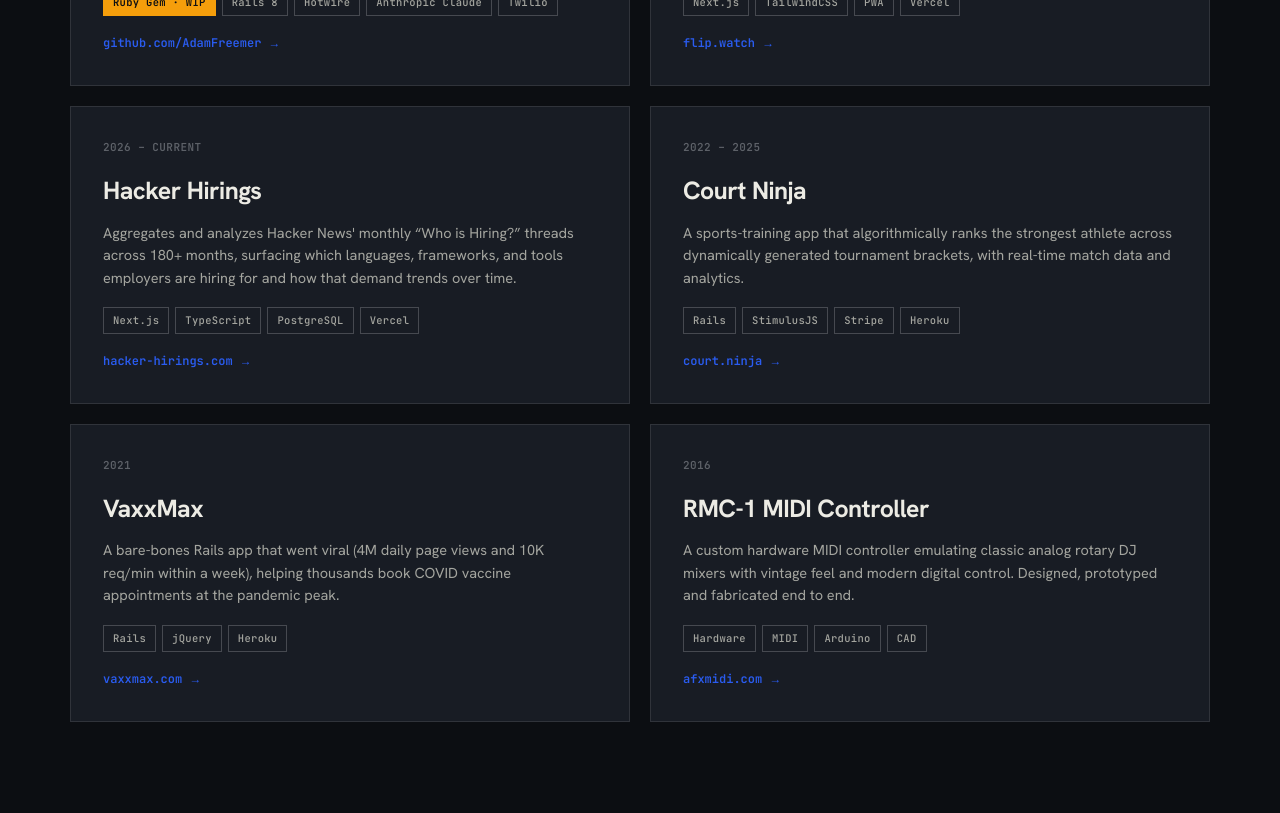
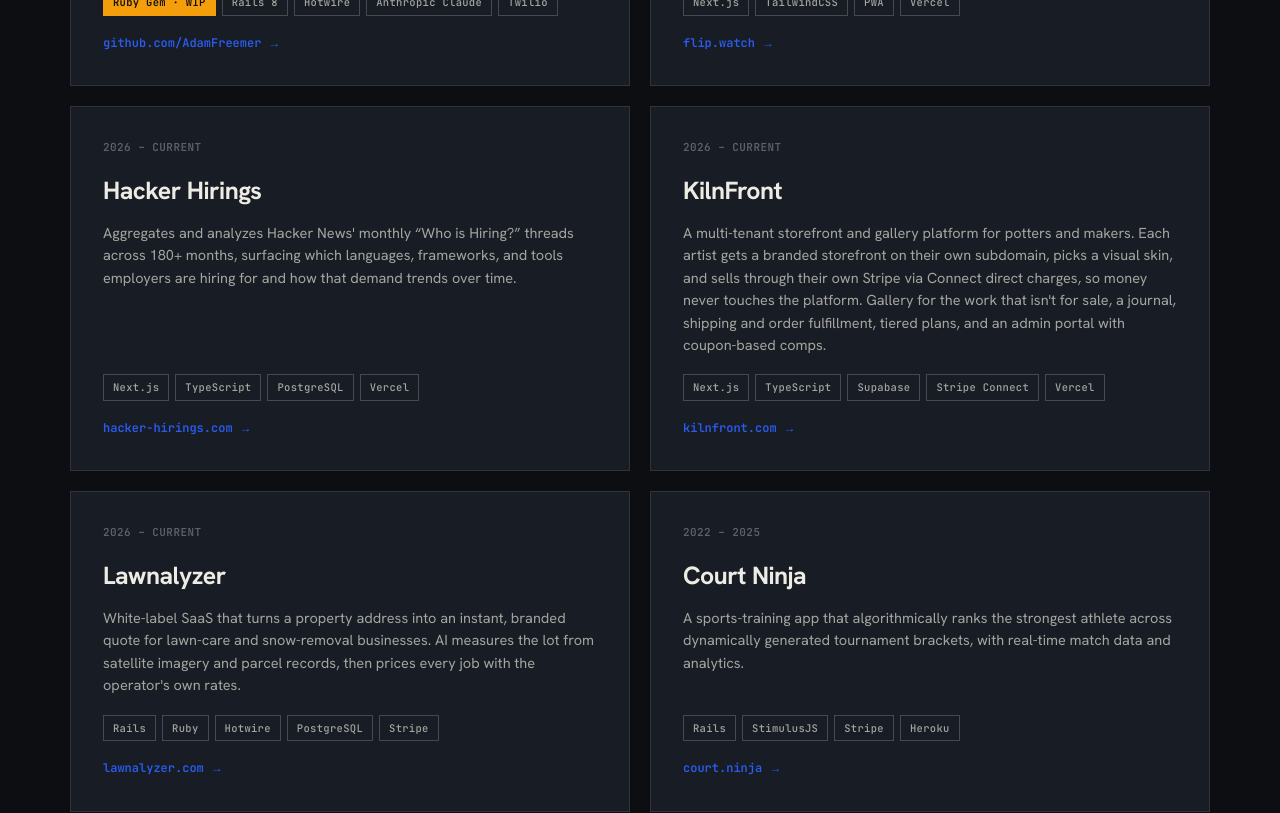
Before and after one commit to AdamFreemer/adam-freemer-website, a Next.js app: page / in a window 1280 px wide. Shown: the part 4560-5373 px from the top of the page. Built offline with nearby package versions, Linux system fonts and the light colour scheme.

Commit message:
Add KilnFront and Lawnalyzer projects
Co-Authored-By: Claude Opus 4.8 (1M context) <noreply@anthropic.com>

```diff
--- a/app/page.tsx
+++ b/app/page.tsx
@@ -442,6 +442,45 @@ export default function Home() {
               </div>
               <span className="go-link">hacker-hirings.com →</span>
             </a>
+            <a className="card-proj" href="https://kilnfront.com">
+              <div className="yr">2026 – Current</div>
+              <h3>KilnFront</h3>
+              <p>
+                A multi-tenant storefront and gallery platform for potters and
+                makers. Each artist gets a branded storefront on their own
+                subdomain, picks a visual skin, and sells through their own
+                Stripe via Connect direct charges, so money never touches the
+                platform. Gallery for the work that isn&apos;t for sale, a
+                journal, shipping and order fulfillment, tiered plans, and an
+                admin portal with coupon-based comps.
+              </p>
+              <div className="tags">
+                <span className="tag">Next.js</span>
+                <span className="tag">TypeScript</span>
+                <span className="tag">Supabase</span>
+                <span className="tag">Stripe Connect</span>
+                <span className="tag">Vercel</span>
+              </div>
+              <span className="go-link">kilnfront.com →</span>
+            </a>
+            <a className="card-proj" href="https://lawnalyzer.com">
+              <div className="yr">2026 – Current</div>
+              <h3>Lawnalyzer</h3>
+              <p>
+                White-label SaaS that turns a property address into an instant,
+                branded quote for lawn-care and snow-removal businesses. AI
+                measures the lot from satellite imagery and parcel records, then
+                prices every job with the operator&apos;s own rates.
+              </p>
+              <div className="tags">
+                <span className="tag">Rails</span>
+                <span className="tag">Ruby</span>
+                <span className="tag">Hotwire</span>
+                <span className="tag">PostgreSQL</span>
+                <span className="tag">Stripe</span>
+              </div>
+              <span className="go-link">lawnalyzer.com →</span>
+            </a>
             <a className="card-proj" href="https://court.ninja">
               <div className="yr">2022 – 2025</div>
               <h3>Court Ninja</h3>
```
